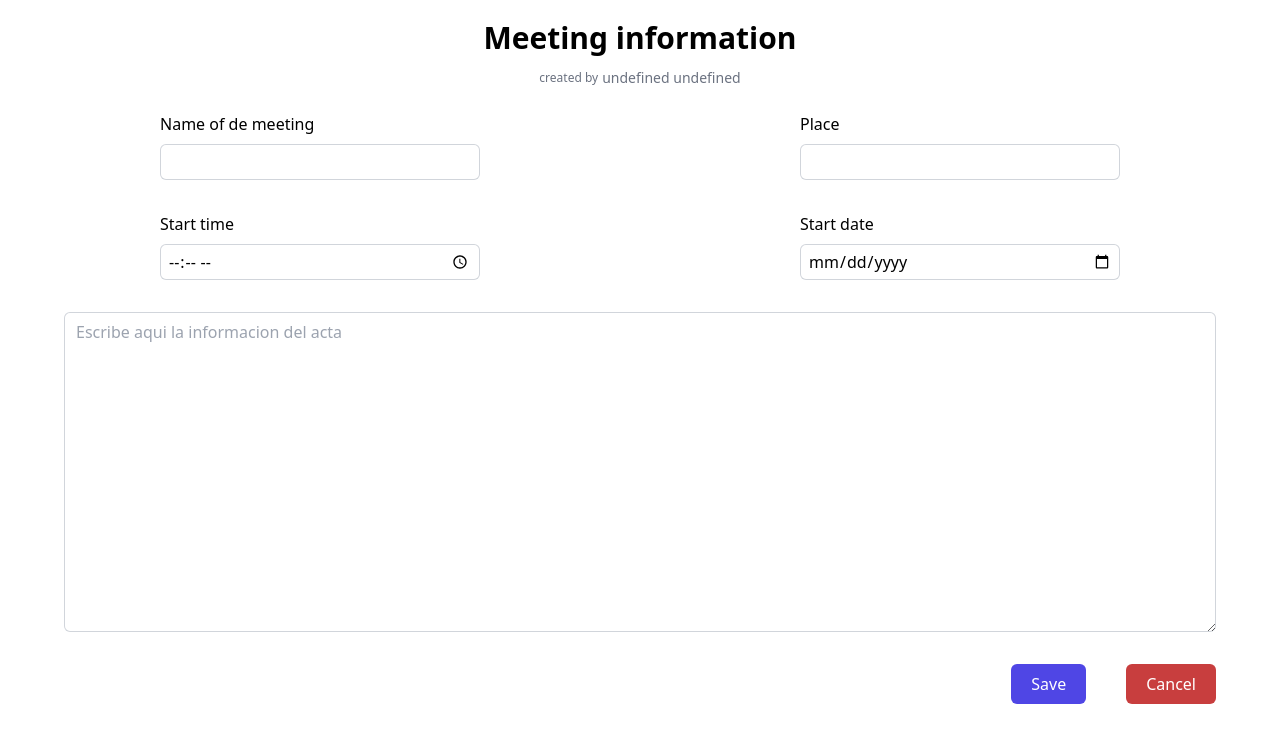
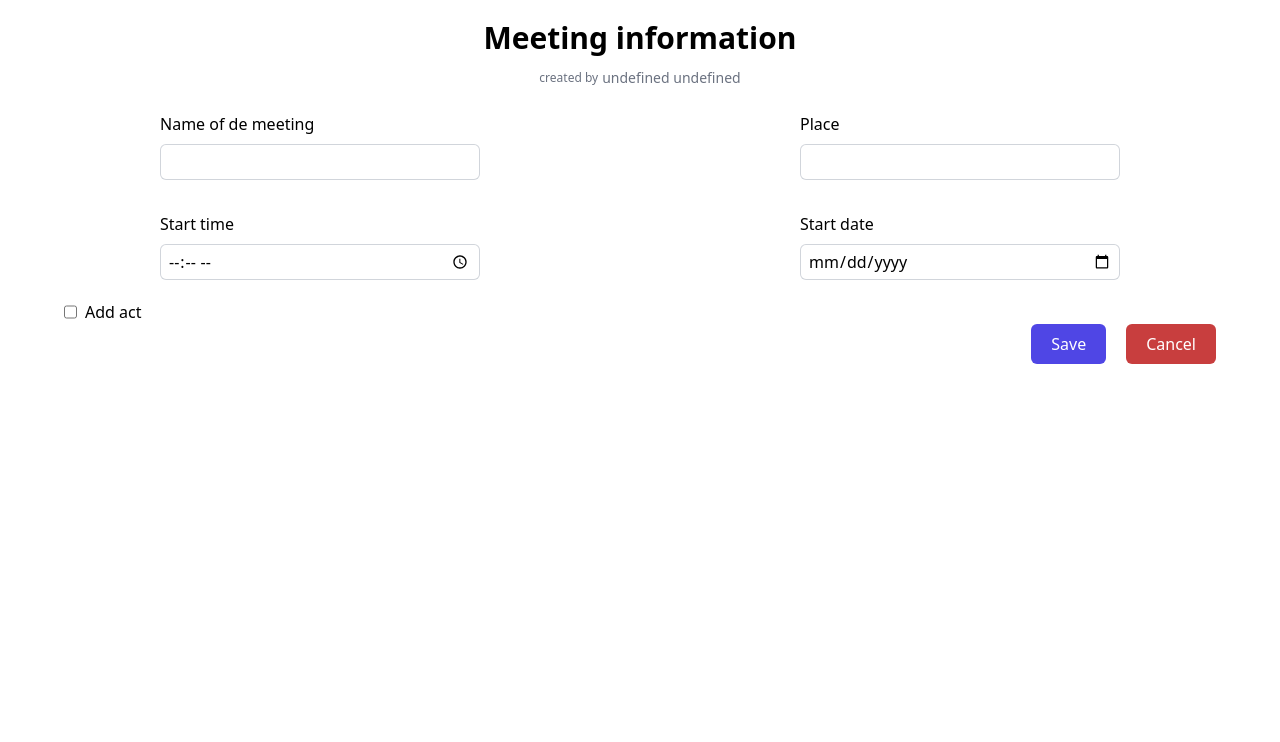
Before and after one commit to JaxLoz/ViewadministrationOfAct, a Vue app: page /createAct in a window 1280 px wide. Shown: the top 742 px of the page. Built offline with nearby package versions, Linux system fonts and the light colour scheme; sample sign-in values are in the browser's storage.

Commit message:
se implemento la lista de reuniones con actas y sin actas e indica cual es cual

```diff
--- a/src/components/ResumeAct.vue
+++ b/src/components/ResumeAct.vue
@@ -4,10 +4,11 @@
             <h1 id="title">{{ title }}</h1>
         </div>
         <div id="content-info">
-            <p id="info-author">{{ author }}</p>
+            <p id="info-author" v-if="!author.startsWith('undefined') && !author.endsWith('undefined')">{{ author }}</p>
             <p id="info-date">{{ date }}</p>
             <p id="info-place">{{ place }}</p>
             <p id="info-hour">{{ hour }}</p>
+            <span id="info-progress">{{ thereIsMinutes }}</span>
         </div>
         <div id="content-buttons">
             <button @click="emit('updateInfoAct')">Actualizar</button>
@@ -49,6 +50,12 @@ const props = defineProps({
         type: String,
         required: true,
         default: "HH:MM:SS"
+    },
+
+    thereIsMinutes:{
+        type: String,
+        required: true,
+        default: "Without 🐸minutes"
     }
 
 })
--- a/src/components/createAct.vue
+++ b/src/components/createAct.vue
@@ -1,7 +1,10 @@
 <template>
-
+    <div class="flex flex-col gap-y-2 ">
+        <textarea v-model="progress"  id="description-act" name="descriptionAct" class="h-80 my-8 mx-16 rounded-md px-3 py-2 ring-inset ring-1 ring-gray-300 focus:ring-inset focus:ring-2 focus:ring-[#4f46e5] outline-none" placeholder="Escribe aqui la informacion del acta" required></textarea>
+    </div>
 </template>
 
 <script setup>
+const progress = defineModel({default: "default"}); //defineModel define la prop y el evento update:modelValue que permite la comunicacion entre el componente padre y el hijo
 
 </script>
--- a/src/router/index.js
+++ b/src/router/index.js
@@ -35,7 +35,7 @@ const router = createRouter({
     {
       path: "/resumenAct",
       name: "resumenAct",
-      component: () => import("../components/ResumeActs.vue")
+      component: () => import("../components/ResumeAct.vue")
     },
 
     {
--- a/src/stores/acts.js
+++ b/src/stores/acts.js
@@ -44,10 +44,24 @@ export const useActsStore = defineStore("acts", {
             },
 
         async getAllInfoActs(idUser){
-            console.log(idUser)
+
+            const meetingWithOutAct = await this.getMeetingWithOutAct(idUser);
+            const meetingWithAct = await this.getMeetingWithActs(idUser);
+            const allMeetings = meetingWithOutAct.concat(meetingWithAct);
+            this.acts = allMeetings;
+
+            //const responseActs = await axios.get("?controller=act&action=getAllInfoActsByUser&id="+idUser);
+            //this.acts = responseActs.data.data;
+        },
+
+        async getMeetingWithOutAct(idUser){
+            const responseMeetingWithOutAct = await axios.get("?controller=meeting&action=getMeetingsWithOutActs&id="+idUser);
+            return responseMeetingWithOutAct.data.data;
+        },
+
+        async getMeetingWithActs(idUser){
             const responseActs = await axios.get("?controller=act&action=getAllInfoActsByUser&id="+idUser);
-            console.log("respuesta "+responseActs);
-            this.acts = responseActs.data.data;
+            return responseActs.data.data;
         },
 
         loadInfoForUpdateToSessionStorage(actMeetingObjet){
--- a/src/views/act/NewAct.vue
+++ b/src/views/act/NewAct.vue
@@ -35,12 +35,15 @@
                             <input v-model="infoNewAct.start_date" type="date" id="start-date" name="date" class="h-9 w-80 py-2 px-2 rounded-md ring-inset ring-1 ring-gray-300 focus:ring-inset focus:ring-2 focus:ring-[#4f46e5] outline-none" required>
                         </div>
                     </div>
-                    <div class="flex flex-col gap-y-2 ">
-                        <!--<label class="flex flex-row justify-start ml-10" for="description-act">Description</label>-->
-                        <textarea v-model="infoNewAct.progress" id="description-act" name="descriptionAct" class="h-80 my-8 mx-16 rounded-md px-3 py-2 ring-inset ring-1 ring-gray-300 focus:ring-inset focus:ring-2 focus:ring-[#4f46e5] outline-none" placeholder="Escribe aqui la informacion del acta" required></textarea>
+
+                    <div id="content-check" class="flex flex-row-reverse justify-end gap-x-2 mx-16 mt-5" v-if="!useAct.actionButtonUpdate">
+                        <label class="" for="progress">Add act</label>
+                        <input type="checkbox" v-model="addAct">
                     </div>
 
-                    <div id="button-content" class="flex flex-row justify-end mx-16 gap-x-10">
+                    <createAct v-if="useAct.actionButtonUpdate || !useAct.actionButtonUpdate && addAct" v-model="infoNewAct.progress" />
+
+                    <div id="button-content" class="flex flex-row justify-end mx-16 gap-x-5">
                         <input class="bg-[#4f46e5] hover:bg-[#6366f1] text-white font-medium py-2 px-5  rounded-md" id="button-save" type="submit" value="Save">
                         <button class="bg-[#c83e3e] hover:bg-[#f06363] text-white font-medium py-2 px-5  rounded-md" id="button-cancel" @click.prevent="cancel()">Cancel</button>
                     </div>
@@ -57,14 +60,19 @@
 <script setup>
 import { useSessionStore } from "@/stores/session.js";
 import { useActsStore } from "@/stores/acts.js";
-import { computed, onBeforeMount, onBeforeUnmount, onMounted, ref } from "vue";
+import { computed,onBeforeUnmount, onMounted, ref } from "vue";
 import router from "@/router/index.js";
-import { info } from "autoprefixer";
+import createAct from "@/components/createAct.vue";
+
+
+
 const session = useSessionStore();
 session.loadInfoSessionOfSessionStorage();
 
 const nameAuthor = computed(() => session.firstname + " " + session.lastname);
 const useAct = useActsStore();
+
+const addAct = ref(false);
 
 const infoNewAct = ref({
     id_user: useSessionStore().IdUser,
@@ -100,13 +108,17 @@ const submit = async () => {
 
             console.log("presionando el pt boton de save en NewActa.vue")
 
-            const idActCreated = await useAct.createAct(infoNewAct.value);
-            console.log("se creo el acta con el id: "+idActCreated);
-
             const idMeetingCreated = await useAct.createMeeting(infoNewAct.value);
             console.log("se creo la reunion con el id: "+ idMeetingCreated);
 
-            const relationMeetingAndAct = await useAct.relationMeetingAndAct(idActCreated, idMeetingCreated);
+            if(addAct.value){
+                const idActCreated = await useAct.createAct(infoNewAct.value);
+                console.log("se creo el acta con el id: "+idActCreated);
+
+                const relationMeetingAndAct = await useAct.relationMeetingAndAct(idActCreated, idMeetingCreated);
+            }
+
+
         }
 }
 
--- a/src/views/home/Home.vue
+++ b/src/views/home/Home.vue
@@ -11,10 +11,11 @@
             :date="infAct.star_date"
             :hour="infAct.star_time"
             :place="infAct.place"
+            :thereIsMinutes="infAct.id_act != undefined ? 'With minutes' : 'Without minutes'"
             @updateInfoAct="updatePage(infAct)"
             @deleteInfoAct="deleteAct(infAct)"
+            />
 
-        />
         </div>
     <div>
         <button @click="createNewAct">+ New act</button>
@@ -28,8 +29,9 @@ import { useStorePrueba } from "@/stores/pruebas.js";
 import { useSessionStore } from "@/stores/session.js";
 import { useActsStore} from "@/stores/acts.js";
 import { computed, onMounted } from "vue";
+import { ref } from "vue";
 
-
+const thereIsAct = ref(null);
 const session = useSessionStore();
 const act = useActsStore();
 
@@ -42,7 +44,6 @@ const createNewAct = () => {
 
 onMounted( async () =>{
         await act.getAllInfoActs(session.IdUser);
-        console.log(session.IdUser);
     }
 );
 
```
Lines whose indentation alone changed are shown as unchanged.
